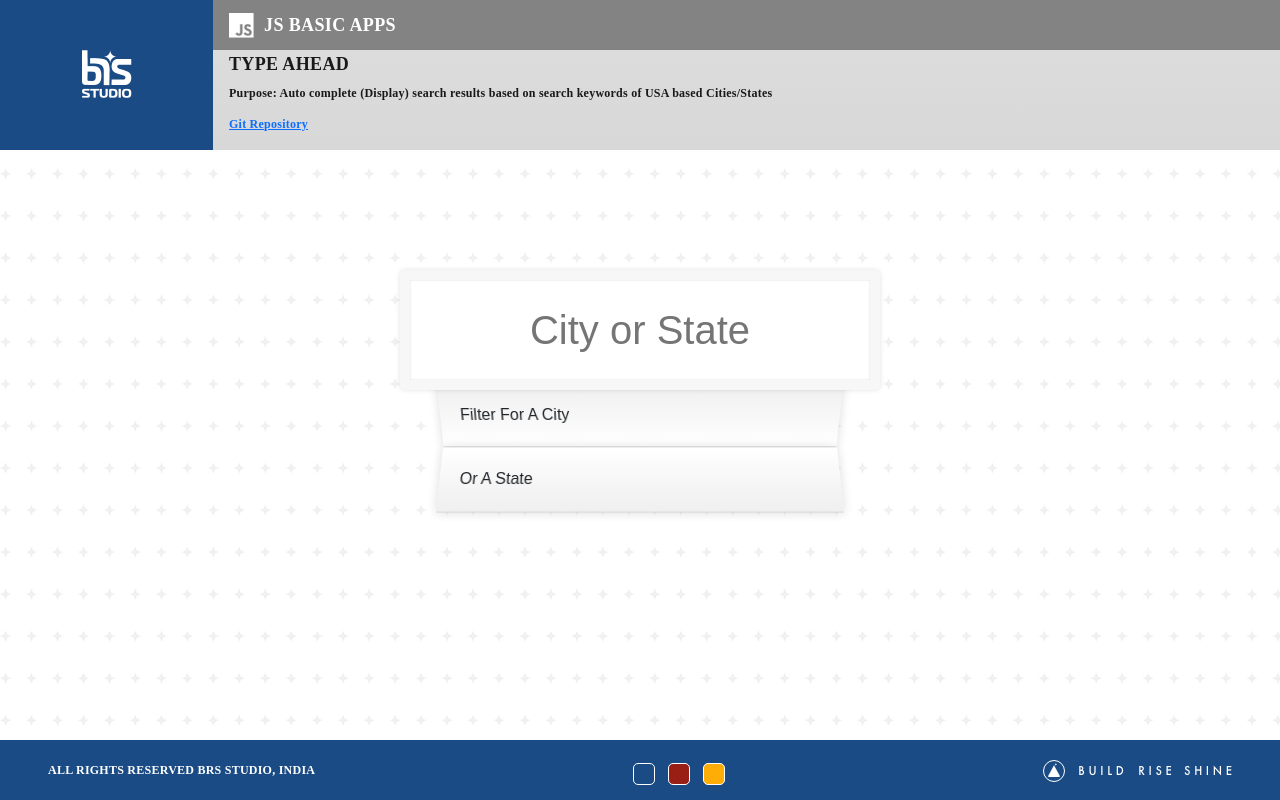
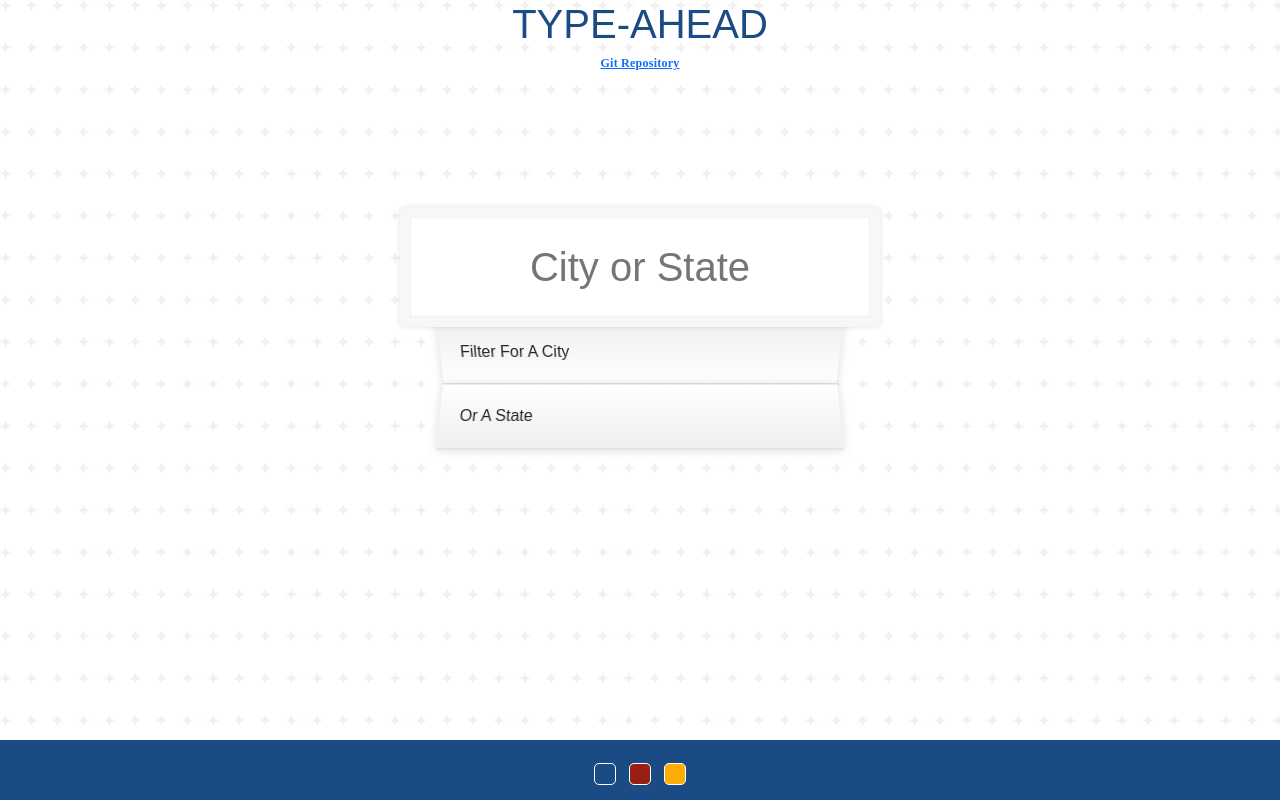
Before and after one commit to Ram-BRS/type-ahead, a plain HTML site: page index.html in a window 1280 px wide. Drawn offline with nearby package versions, Linux system fonts and the light colour scheme.

Commit message:
Adding index

```diff
--- a/index.html
+++ b/index.html
@@ -1,11 +1,3 @@
-<!--
-     Author: Build Rise Shine with Nyros (BRS)
-     Created: 2023
-     Library / Component: JS Clock
-     Description: Main page  for the app
-     (c) Copyright by BRS with Nyros.
--->
-
 <!DOCTYPE html>
 <html lang="en">
   <head>
@@ -25,28 +17,10 @@
   </head>
   <body>
     <header>
-      <div class="d-flex bg-gradient">
-        <div class="d-flex flex-grow-1">
-          <nav class="courseTitle">
-            <button class="navbar-brand border-0">
-              <img src="assets/img/logo.png" alt="logo" />
-            </button>
-          </nav>
-          <div class="flex-grow-1">
-            <div class="ReactTitle ps-3 d-flex align-items-center">
-              <img src="assets/img/logo-javascript@2x.png" alt="logo" />
-              <h3 class="mb-0">JS Basic Apps</h3>
-            </div>
-            <div class="d-flex ps-3 align-items-center">
-              <div class="flex-grow-1">
-                <h4>Type Ahead</h4>
-                <p class="pb-0 mb-3 text-start">Purpose: Auto complete (Display) search results based on search keywords of USA based Cities/States</p>
-                <p class="pb-0 mt-0 text-start"><a href="https://github.com/Ram-BRS/type-ahead" target="_blank" >Git Repository</a></p>
-              </div>
-            </div>
-          </div>
-        </div>
-      </div>
+      <div class="type-ahead">
+        <h1>TYPE-AHEAD</h1>
+        <p class=""><a href="https://github.com/Ram-BRS/type-ahead" target="_blank" >Git Repository</a></p>
+     </div>
     </header>
 
     <main role="main" class="container" style="margin-bottom: 100px;">
@@ -60,8 +34,7 @@
     </main>
 
     <footer class="footer footer-dark">
-      <div class="d-flex justify-content-between px-5">
-        <div>ALL RIGHTS RESERVED BRS STUDIO, INDIA</div>
+      <div class="d-flex justify-content-center px-5">
         <div>
           <button
             onclick="setTheme('#1A4B84')"
@@ -76,9 +49,6 @@
             class="theme-switch theme-switch-yellow_sea"
           ></button>
         </div>
-        <div>
-          <img src="assets/img/footer-logo.png" alt="logo" />
-        </div>
       </div>
     </footer>
     <script src="assets/js/data.js" defer></script>
```
